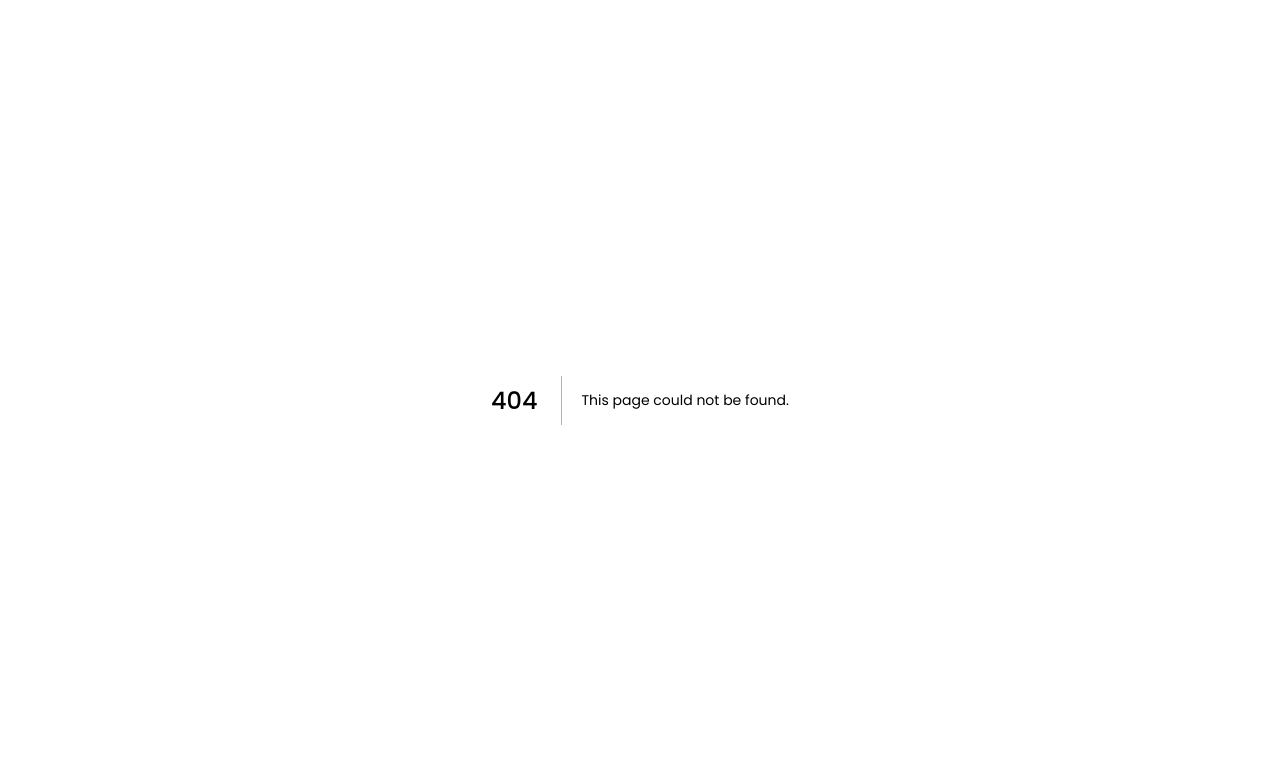
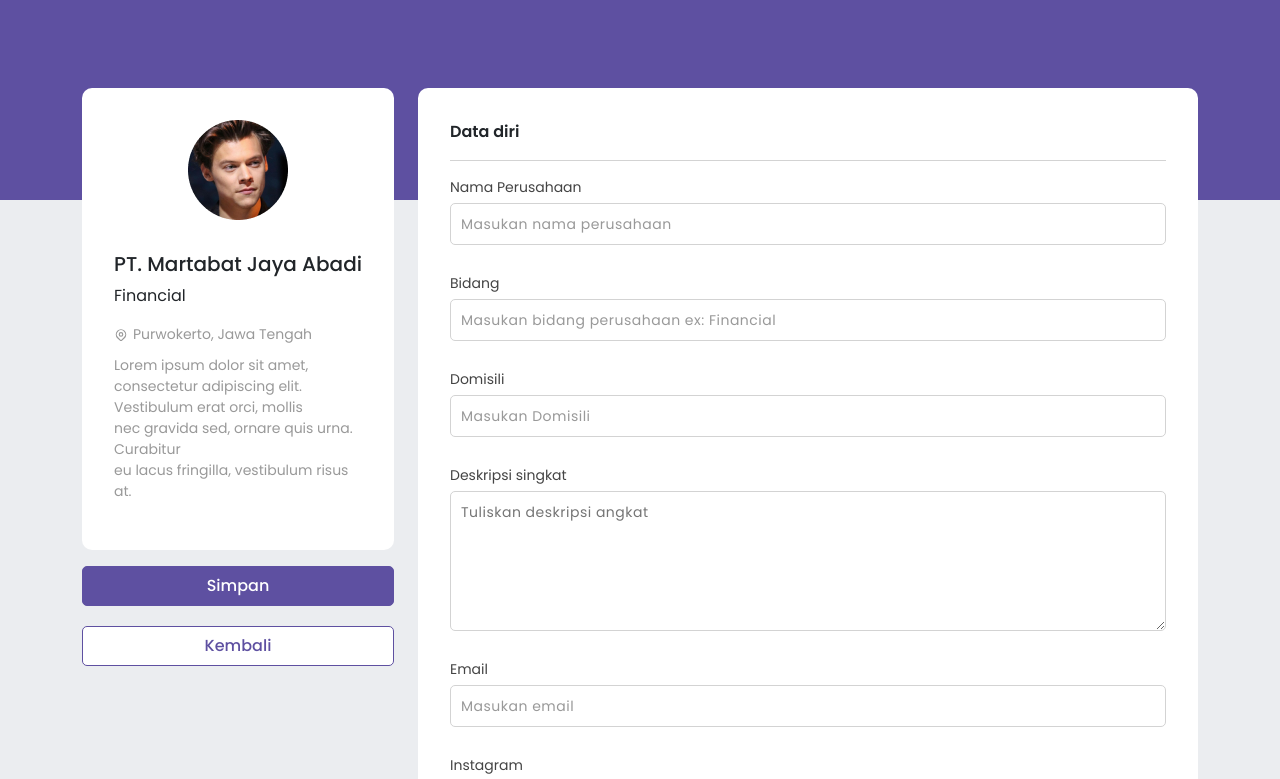
Before and after one commit to zainulmbrk/peworld-fe, a Next.js app: page /edit-company-profile in a window 1280 px wide. Before the commit this address had no page. Shown: the top 779 px of the page. Built offline with nearby package versions, Linux system fonts and the light colour scheme.

Commit message:
feat: add edit-company-profile page

```diff
--- /dev/null
+++ b/src/layouts/edit-company-profile/components/EditProfile.module.scss
@@ -0,0 +1,216 @@
+.wrapPage {
+  background-color: #ebedf0;
+  //   height: 200px;
+  .wrapHead {
+    background-color: #5e50a1;
+    height: 200px;
+  }
+  .wrapCard {
+    display: flex;
+    column-gap: 1.5em;
+    margin-top: -12em;
+    .dataProfile {
+      display: flex;
+      flex-direction: column;
+      flex: 1;
+
+      .cardData {
+        background-color: #fff;
+        display: flex;
+        flex-direction: column;
+        justify-content: center;
+        margin-top: 5em;
+        margin-bottom: 1em;
+        padding: 2em;
+        border-radius: 10px;
+        -webkit-border-radius: 10px;
+        -moz-border-radius: 10px;
+        -ms-border-radius: 10px;
+        -o-border-radius: 10px;
+
+        .imgProfile {
+          display: flex;
+          justify-content: center;
+        }
+
+        .companyName {
+          margin-top: 2em;
+        }
+
+        .companytype {
+          font-size: 14px;
+        }
+
+        .companyLocation {
+          display: flex;
+          font-size: 14px;
+          column-gap: 5px;
+          margin-bottom: 10px;
+          color: #999;
+
+          .icon {
+            font-size: 14px;
+          }
+        }
+
+        .descriptionProfile {
+          font-size: 14px;
+          color: #999;
+        }
+      }
+      .action {
+        display: flex;
+        flex-direction: column;
+        row-gap: 20px;
+        .save {
+          height: 40px;
+          background-color: #5e50a1;
+          color: #fff;
+          font-weight: 500;
+          border: 1px solid #5e50a1;
+          outline: none;
+          transition: 0.5s ease-in-out;
+          border-radius: 5px;
+          -webkit-border-radius: 5px;
+          -moz-border-radius: 5px;
+          -ms-border-radius: 5px;
+          -o-border-radius: 5px;
+          &:hover {
+            background-color: #8b7cd1;
+          }
+        }
+        .back {
+          height: 40px;
+          background-color: #fff;
+          outline: none;
+          font-weight: 500;
+          border: 1px solid #5e50a1;
+          color: #5e50a1;
+          transition: 0.5s ease-in-out;
+          border-radius: 5px;
+          -webkit-border-radius: 5px;
+          -moz-border-radius: 5px;
+          -ms-border-radius: 5px;
+          -o-border-radius: 5px;
+          &:hover {
+            background-color: #5e50a1;
+            color: #fff;
+          }
+        }
+      }
+    }
+    .formEdit {
+      background-color: #fff;
+      display: flex;
+      flex-direction: column;
+      flex: 2.5;
+      margin: 5em 0;
+      border-radius: 10px;
+      -webkit-border-radius: 10px;
+      -moz-border-radius: 10px;
+      -ms-border-radius: 10px;
+      -o-border-radius: 10px;
+
+      .title {
+        font-weight: 600;
+      }
+      .cardForm {
+        display: flex;
+        flex-direction: column;
+        padding: 2em;
+
+        .horizontalLine {
+          width: 100%;
+          // height: 1%;
+          display: flex;
+          align-items: center;
+          // margin: 0 0.5em;
+          padding: 0;
+          .hline {
+            width: 100%;
+            height: 1px;
+            background-color: lightgrey;
+            margin-bottom: 1em;
+          }
+        }
+
+        .companyForm {
+          display: flex;
+          flex-direction: column;
+
+          label {
+            font-size: 14px;
+            color: #444;
+            margin-bottom: 5px;
+          }
+
+          input {
+            margin-bottom: 2em;
+            padding: 5px 10px;
+            letter-spacing: 0.5px;
+            height: 3em;
+            font-size: 14px;
+            border: 1px solid lightgray;
+            outline: none;
+            border-radius: 5px;
+            -webkit-border-radius: 5px;
+            -moz-border-radius: 5px;
+            -ms-border-radius: 5px;
+            -o-border-radius: 5px;
+            &::placeholder {
+              color: #999;
+            }
+          }
+
+          textarea {
+            margin-bottom: 2em;
+            letter-spacing: 0.5px;
+            padding: 10px;
+            height: 10em;
+            font-size: 14px;
+            border-radius: 5px;
+            outline: none;
+            border: 1px solid lightgray;
+            -webkit-border-radius: 5px;
+            -moz-border-radius: 5px;
+            -ms-border-radius: 5px;
+            -o-border-radius: 5px;
+          }
+        }
+      }
+    }
+  }
+}
+
+@media screen and (max-width: 768px) {
+  .wrapCard {
+    display: flex;
+    flex-direction: column;
+
+    .dataProfile {
+      .cardData {
+        .companyName {
+          display: flex;
+          justify-content: center;
+        }
+
+        .companyType {
+          display: flex;
+          justify-content: center;
+        }
+
+        .companyLocation {
+          display: flex;
+          justify-content: center;
+          color: #9ea0a5;
+        }
+
+        .descriptionProfile {
+          display: flex;
+          text-align: center;
+          justify-content: center;
+        }
+      }
+    }
+  }
+}
--- /dev/null
+++ b/src/layouts/edit-company-profile/components/editProfile.js
@@ -0,0 +1,99 @@
+import styles from './EditProfile.module.scss'
+import { HiOutlineLocationMarker } from 'react-icons/hi'
+
+const EditCompanyProfile = () => {
+  return (
+    <>
+      <div className={styles.wrapPage}>
+        <div className={styles.wrapHead}></div>
+        <div className="container">
+          <div className={styles.wrapCard}>
+            <div className={styles.dataProfile}>
+              <div className={styles.cardData}>
+                <div className={styles.imgProfile}>
+                  <img src="/assets/images/profile.png" />
+                </div>
+                <div className={styles.companyName}>
+                  <h5>PT. Martabat Jaya Abadi</h5>
+                </div>
+                <div className={styles.companyType}>
+                  <p>Financial</p>
+                </div>
+                <div className={styles.companyLocation}>
+                  <span>
+                    <HiOutlineLocationMarker className={styles.icon} />
+                  </span>
+                  Purwokerto, Jawa Tengah
+                </div>
+                <div className={styles.descriptionProfile}>
+                  <p>
+                    Lorem ipsum dolor sit amet,
+                    <br /> consectetur adipiscing elit. Vestibulum erat orci,
+                    mollis
+                    <br /> nec gravida sed, ornare quis urna. Curabitur
+                    <br /> eu lacus fringilla, vestibulum risus at.
+                  </p>
+                </div>
+              </div>
+              <div className={styles.action}>
+                <button className={styles.save}>Simpan</button>
+                <button className={styles.back}>Kembali</button>
+              </div>
+            </div>
+            <div className={styles.formEdit}>
+              <div className={styles.cardForm}>
+                <div className={styles.title}>
+                  <p>Data diri</p>
+                </div>
+                <div className={styles.horizontalLine}>
+                  <div className={styles.hline}></div>
+                </div>
+                <form>
+                  <div className={styles.companyForm}>
+                    <label>Nama Perusahaan</label>
+                    <input type="text" placeholder="Masukan nama perusahaan" />
+                  </div>
+                  <div className={styles.companyForm}>
+                    <label>Bidang</label>
+                    <input
+                      type="text"
+                      placeholder="Masukan bidang perusahaan ex: Financial"
+                    />
+                  </div>
+                  <div className={styles.companyForm}>
+                    <label>Domisili</label>
+                    <input type="text" placeholder="Masukan Domisili" />
+                  </div>
+                  <div className={styles.companyForm}>
+                    <label>Deskripsi singkat</label>
+                    <textarea
+                      type="textarea"
+                      placeholder="Tuliskan deskripsi angkat"
+                    />
+                  </div>
+                  <div className={styles.companyForm}>
+                    <label>Email</label>
+                    <input type="text" placeholder="Masukan email" />
+                  </div>
+                  <div className={styles.companyForm}>
+                    <label>Instagram</label>
+                    <input type="text" placeholder="Masukan Username IG" />
+                  </div>
+                  <div className={styles.companyForm}>
+                    <label>Nomor Telepon</label>
+                    <input type="text" placeholder="Masukan nomor telepon" />
+                  </div>
+                  <div className={styles.companyForm}>
+                    <label>Linkedin</label>
+                    <input type="text" placeholder="Masukan nama Linkedin" />
+                  </div>
+                </form>
+              </div>
+            </div>
+          </div>
+        </div>
+      </div>
+    </>
+  )
+}
+export default EditCompanyProfile
--- /dev/null
+++ b/src/layouts/edit-company-profile/index.js
@@ -0,0 +1,8 @@
+import EditCompanyProfile from "./components/editProfile";
+
+const CompanyProfiles = () =>{
+    return(<>
+        <EditCompanyProfile/>
+    </>)
+}
+export default CompanyProfiles
--- /dev/null
+++ b/src/pages/edit-company-profile/index.js
@@ -0,0 +1,9 @@
+import CompanyProfiles from "../../layouts/edit-company-profile";
+
+const EditProfile = () =>{
+    return(<>
+
+        <CompanyProfiles/>
+    </>)
+}
+export default EditProfile
```
